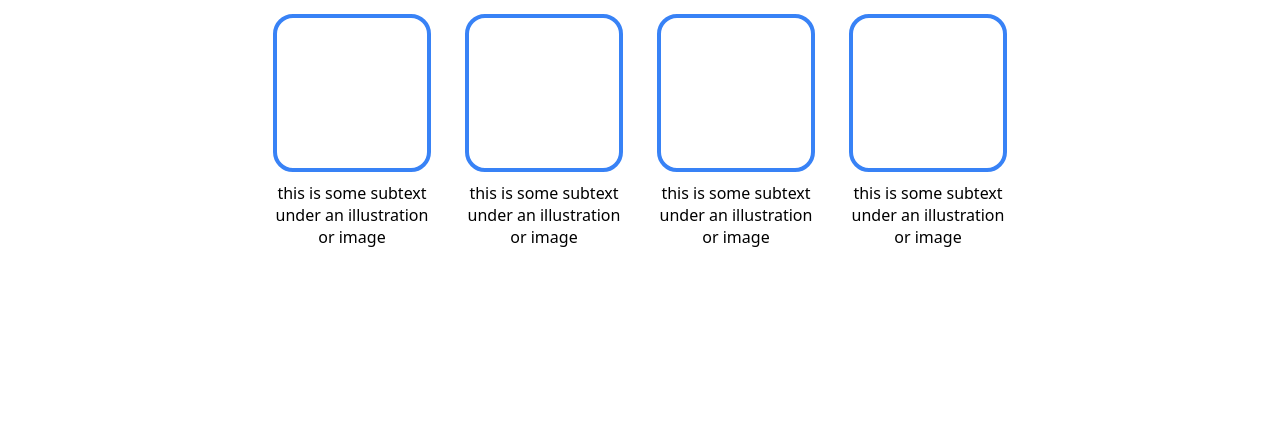
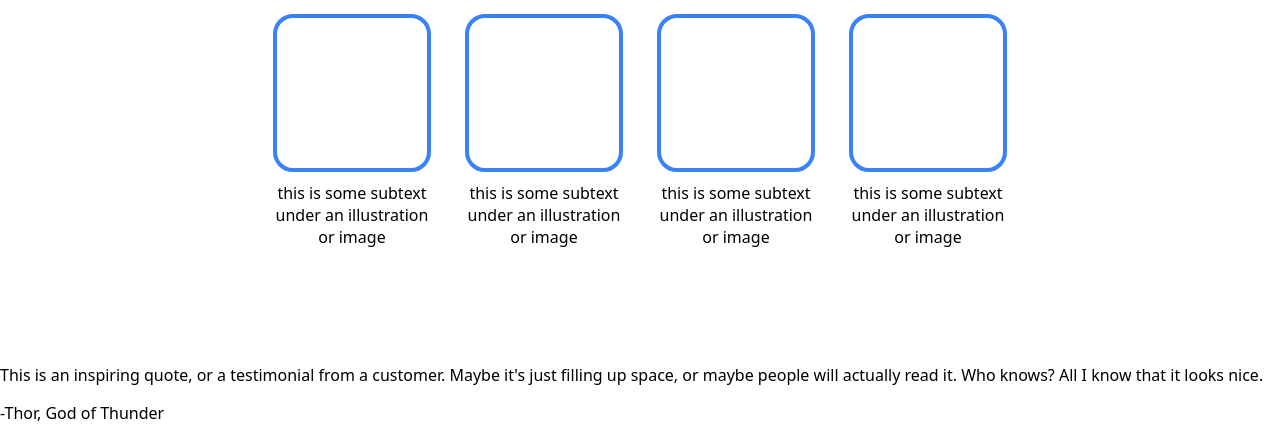
Before and after one commit to lanoschka/odin-landing-page, a plain HTML site: page index.html in a window 1280 px wide. Shown: the part 715-1155 px from the top of the page. Before the commit the page ends 1063 px from the top, so only its background shows below. Drawn offline with Linux system fonts and the light colour scheme.

Commit message:
Created another section of the website which will contain an inspiring quote

```diff
--- a/index.html
+++ b/index.html
@@ -27,6 +27,7 @@
             <div class="header hero right">this is a placeholder for an image</div>
         </div>
     </header>
+
     <div class="info">
         <p id="info-text">Some random information.</p>
         <div class="info-container">
@@ -49,6 +50,11 @@
         </div>
     </div>
 
+    <div class="quote-cont">
+        <p id="quote">This is an inspiring quote, or a testimonial from a customer. Maybe it's just filling up space, or maybe people will actually read it. Who knows? All I know that it looks nice.</p>
+        <p id="author">-Thor, God of Thunder</p>
+    </div>
+
 
 </body>
 </html>
```
